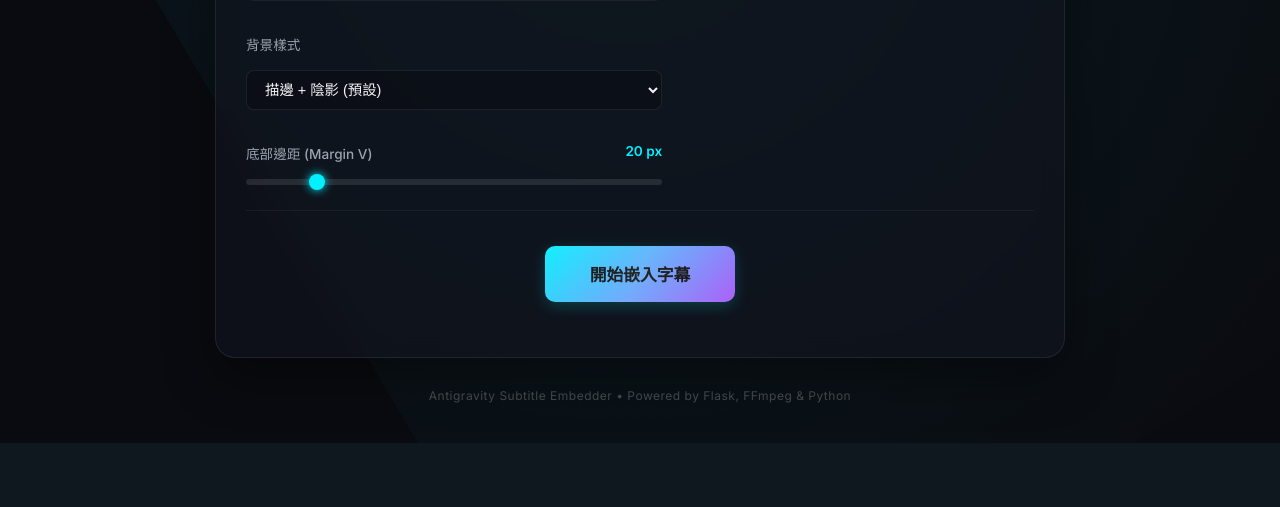
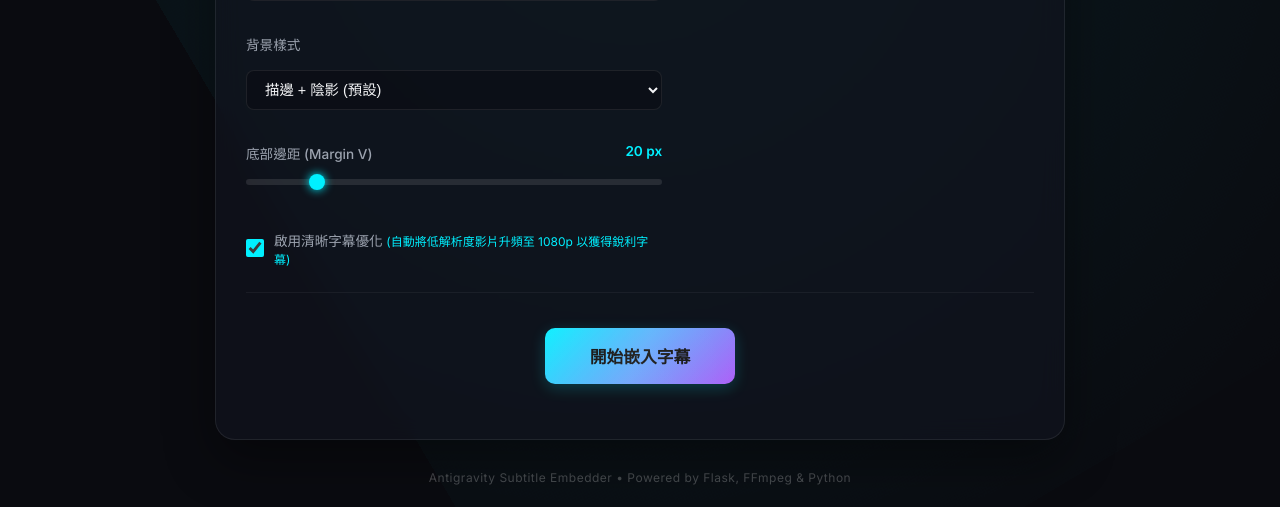
Before and after one commit to erniesu8090-beep/mp4-subtitle, a Flask app: page / in a window 1280 px wide. Shown: the part 1153-1660 px from the top of the page. Before the commit the page ends 1596 px from the top, so only its background shows below. Run offline with Flask 3, Linux system fonts and the light colour scheme.

Commit message:
feat: add HD subtitle optimization (automatic video upscaling to 1080p for low-res videos)

```diff
--- a/app.py
+++ b/app.py
@@ -42,6 +42,27 @@ def get_video_duration(video_path):
     except Exception as e:
         print("Error reading video duration:", e)
         return None
+
+def get_video_resolution(video_path):
+    """Get the video width and height using ffprobe."""
+    try:
+        cmd = [
+            'ffprobe',
+            '-v', 'error',
+            '-select_streams', 'v:0',
+            '-show_entries', 'stream=width,height',
+            '-of', 'json',
+            video_path
+        ]
+        result = subprocess.run(cmd, stdout=subprocess.PIPE, stderr=subprocess.PIPE, text=True, check=True)
+        info = json.loads(result.stdout)
+        if 'streams' in info and len(info['streams']) > 0:
+            width = info['streams'][0].get('width')
+            height = info['streams'][0].get('height')
+            return int(width), int(height)
+    except Exception as e:
+        print("Error reading video resolution:", e)
+    return None, None
 
 def escape_subtitle_path(path):
     """
@@ -239,6 +260,7 @@ def start_embedding():
     bg_style = data.get('bg_style', 'outline') # 'outline', 'opaque', 'none'
     margin_v = data.get('margin_v', '20')
     font_name = data.get('font_name', 'Microsoft JhengHei')
+    hd_optimize = data.get('hd_optimize', False)
 
     if not video_path or not srt_path or not output_path:
         return jsonify({'success': False, 'message': '請填寫所有路徑。'})
@@ -257,9 +279,24 @@ def start_embedding():
     # Build FFmpeg command
     cmd = ['ffmpeg', '-y', '-i', video_path]
 
+    upscale_log_msg = ""
     if mode == 'hard':
         # Escape srt path for filter
         escaped_srt = escape_subtitle_path(srt_path)
+
+        # Check if we should upscale for HD subtitle optimization
+        scale_filter = ""
+        if hd_optimize:
+            width, height = get_video_resolution(video_path)
+            if width and height:
+                if width >= height: # Landscape orientation
+                    if width < 1920:
+                        scale_filter = "scale=1920:-2:flags=lanczos,"
+                        upscale_log_msg = f"偵測到低解析度橫向影片 ({width}x{height})，啟用清晰字幕優化 (升頻至 1920x1080p)..."
+                else: # Portrait orientation (Vertical video)
+                    if height < 1920:
+                        scale_filter = "scale=-2:1920:flags=lanczos,"
+                        upscale_log_msg = f"偵測到低解析度縱向影片 ({width}x{height})，啟用清晰字幕優化 (升頻至 1080x1920p)..."
 
         # Color mapping (AABBGGRR - ASS style)
         color_map = {
@@ -283,7 +320,7 @@ def start_embedding():
 
         style_str = f"FontName={font_name},FontSize={font_size},PrimaryColour={ass_color},{border_style},MarginV={margin_v}"
 
-        filter_str = f"subtitles={escaped_srt}:force_style='{style_str}'"
+        filter_str = f"{scale_filter}subtitles={escaped_srt}:force_style='{style_str}'"
 
         # Add video encoding settings (libx264, standard fast parameters)
         cmd.extend([
@@ -319,7 +356,14 @@ def start_embedding():
         job_status['time'] = '00:00:00'
         job_status['total_duration'] = duration
         job_status['error_message'] = ''
-        job_status['log'] = [f'啟動處理任務...\n影片時間長度: {duration:.2f} 秒\n執行指令: {" ".join(cmd)}\n']
+
+        # Build initial log list
+        init_logs = [f'啟動處理任務...\n影片時間長度: {duration:.2f} 秒\n']
+        if upscale_log_msg:
+            init_logs.append(f'[系統] {upscale_log_msg}\n')
+        init_logs.append(f'執行指令: {" ".join(cmd)}\n')
+
+        job_status['log'] = init_logs
         job_status['output_path'] = output_path
 
     # Launch thread
--- a/static/js/main.js
+++ b/static/js/main.js
@@ -158,6 +158,7 @@ async function startProcess() {
      const fontColor = document.getElementById('font-color').value;
      const bgStyle = document.getElementById('bg-style').value;
      const marginV = document.getElementById('margin-v').value;
+     const hdOptimize = document.getElementById('hd-optimize').checked;
 
      // Start request
      try {
@@ -173,7 +174,8 @@ async function startProcess() {
                  font_size: fontSize,
                  font_color: fontColor,
                  bg_style: bgStyle,
-                margin_v: marginV
+                 margin_v: marginV,
+                 hd_optimize: hdOptimize
              })
          });
 
--- a/templates/index.html
+++ b/templates/index.html
@@ -129,6 +129,13 @@
                             </label>
                             <input type="range" id="margin-v" min="5" max="100" value="20" class="custom-slider" oninput="document.getElementById('margin-v-val').textContent = this.value + ' px'; updatePreview();">
                         </div>
+
+                        <div class="input-group style-item checkbox-item" style="flex-direction: row; align-items: center; gap: 10px; margin-top: 12px; display: flex;">
+                            <input type="checkbox" id="hd-optimize" checked style="width: 18px; height: 18px; cursor: pointer; accent-color: var(--accent-cyan);">
+                            <label for="hd-optimize" style="margin-bottom: 0; cursor: pointer; user-select: none; font-size: 0.85rem; font-weight: 500; display: inline-block;">
+                                啟用清晰字幕優化 <span class="help-tip" style="color: var(--accent-cyan); font-size: 0.75rem; font-weight: normal; display: inline;">(自動將低解析度影片升頻至 1080p 以獲得銳利字幕)</span>
+                            </label>
+                        </div>
                     </div>
 
                     <!-- Right: Subtitle Preview Area -->
```
Lines whose indentation alone changed are shown as unchanged.
